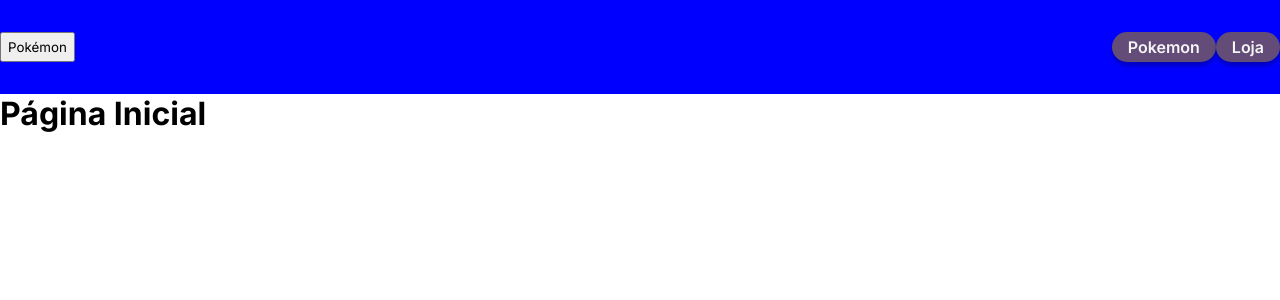
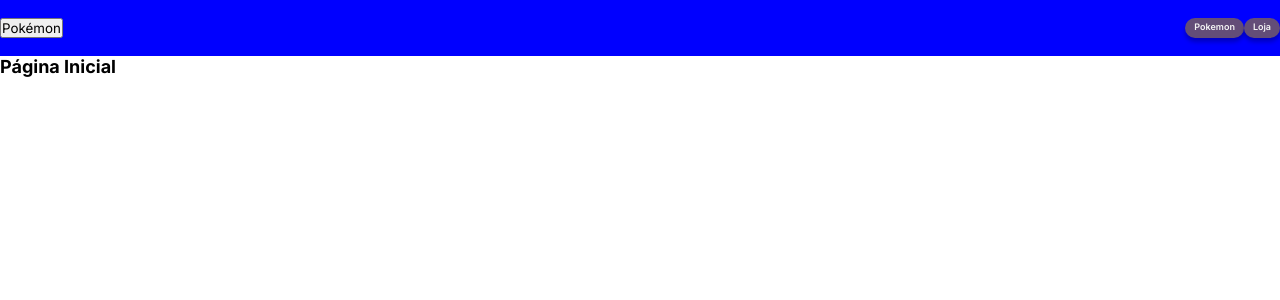
Before and after one commit to EricaReis/pokestore, a React (Vite) app: page / in a window 1280 px wide. Shown: the top 300 px of the page. Built offline with nearby package versions, Linux system fonts and the light colour scheme.

Commit message:
Add new global styles

```diff
--- a/src/App.tsx
+++ b/src/App.tsx
@@ -1,7 +1,7 @@
-import GlobalStyles from "./styles/global.styles";
 import Router from "./routes/routes";
 import { Provider } from "react-redux";
 import store from "./data/store";
+import GlobalStyles from "./shared/styles/GlobalStyles";
 
 function App() {
   return (
--- /dev/null
+++ b/src/shared/styles/GlobalStyles.ts
@@ -0,0 +1,56 @@
+import { createGlobalStyle } from "styled-components";
+
+const GlobalStyles = createGlobalStyle`
+    * {
+        margin: 0;
+        padding: 0;
+        outline: 0;
+        box-sizing: border-box;
+    }
+
+    html, body, #root {
+        height: 100vh;
+
+        //1920 and UP - Full HD
+        font-size: 10px;
+
+        //1600px
+        @media screen and (max-width: 1600px) {
+            font-size: 9.5px;
+        }
+
+        //1440px
+        @media screen and (max-width: 1440px) {
+            font-size: 9.5px;
+        }
+
+        //1336px and Below - HD
+        @media screen and (max-width: 1336px) {
+            font-size: 9px;
+        }
+    }
+
+        body, input, button, textarea {
+            font-family: 'Inter', 'Ubuntu', Arial, Helvetica, sans-serif;
+            font-style: normal;
+            font-weight: 400;
+        }
+
+        a {
+            text-decoration: none;
+        }
+
+        ul {
+            list-style: none;
+        }
+
+        button {
+            cursor: pointer;
+        }
+
+        table {
+            border-collapse: collapse;
+        }
+`;
+
+export default GlobalStyles;
--- /dev/null
+++ b/src/shared/styles/themes/default.theme.ts
@@ -0,0 +1,5 @@
+export const defaultTheme = {
+  colors: {
+    black: "#000000",
+  },
+};
--- a/src/styles/global.styles.ts
+++ /dev/null
@@ -1,19 +0,0 @@
-import { createGlobalStyle } from "styled-components";
-
-export default createGlobalStyle`
-  * {
-    margin: 0;
-  }
-
-  html, body, #root {
-    height: 100vh;
-  }
-
-  body, input, button, textarea, h1 {
-    font-family: 'Inter', Arial, Helvetica, sans-serif;
-  }
-
-  button {
-    cursor: pointer
-  }
-`;
```
